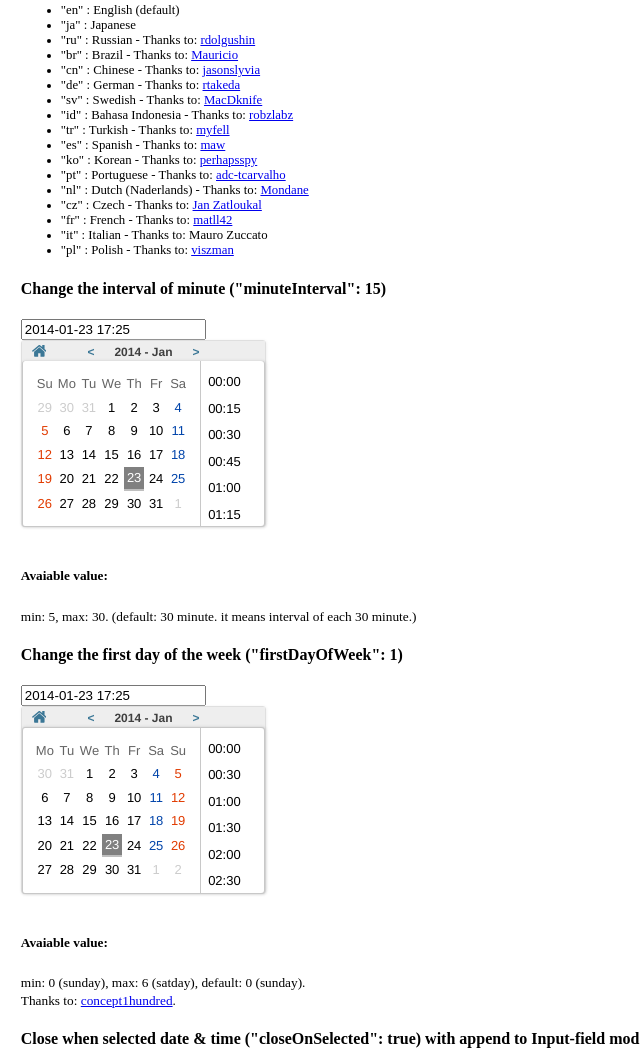
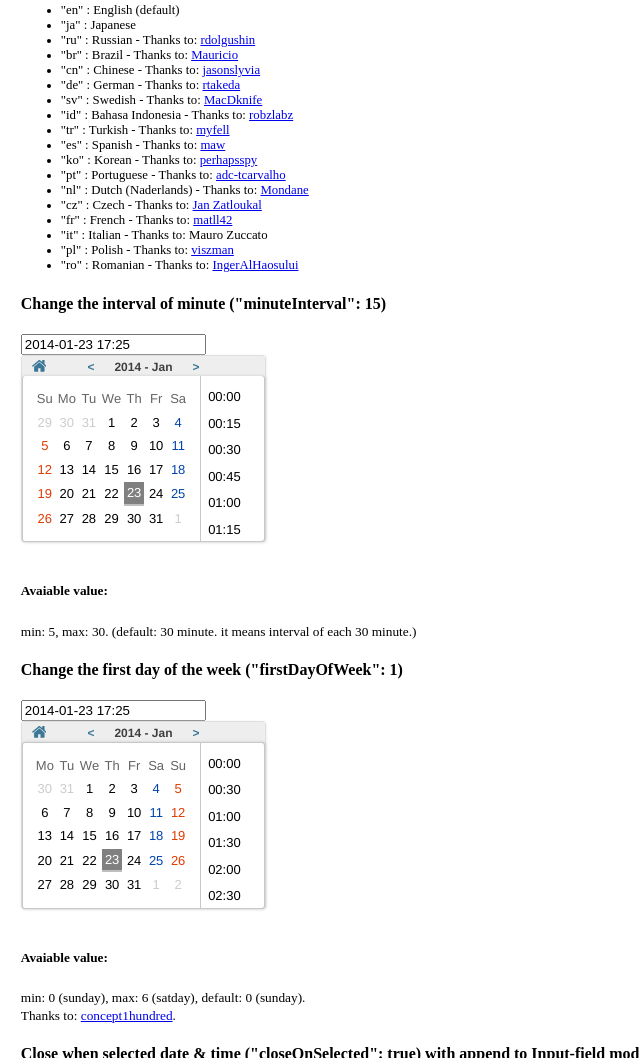
Before and after one commit to mugifly/jquery-simple-datetimepicker, a website: page jquery.simple-dtpicker.html in a window 1280 px wide. Shown: the part 1704-2762 px from the top of the page, without its empty margins (0-640 px from the left). Drawn offline with nearby package versions, Linux system fonts and the light colour scheme.

Commit message:
Change: Documents

```diff
--- a/jquery.simple-dtpicker.html
+++ b/jquery.simple-dtpicker.html
@@ -106,6 +106,7 @@
 			<li>"fr" : French - Thanks to: <a href="https://github.com/matll42">matll42</a></li>
 			<li>"it" : Italian - Thanks to: Mauro Zuccato</li>
 			<li>"pl" : Polish - Thanks to: <a href="https://github.com/viszman">viszman</a></li>
+			<li>"ro" : Romanian - Thanks to: <a href="https://github.com/IngerAlHaosului">IngerAlHaosului</a></li>
 		</ul>
 
 		<h4>Change the interval of minute ("minuteInterval": 15)</h4>
```
Also changed, not shown: README.md, 1 other file.
